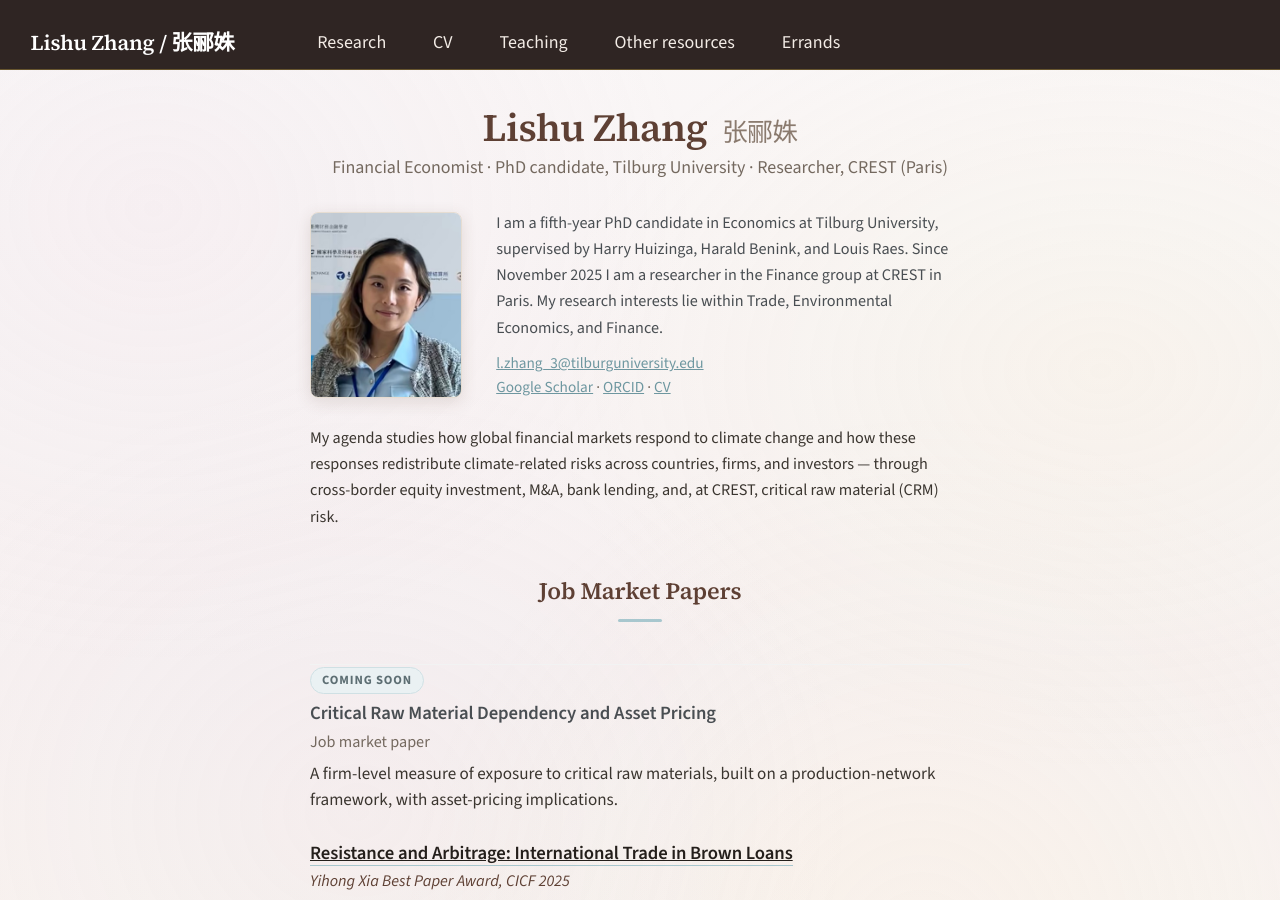
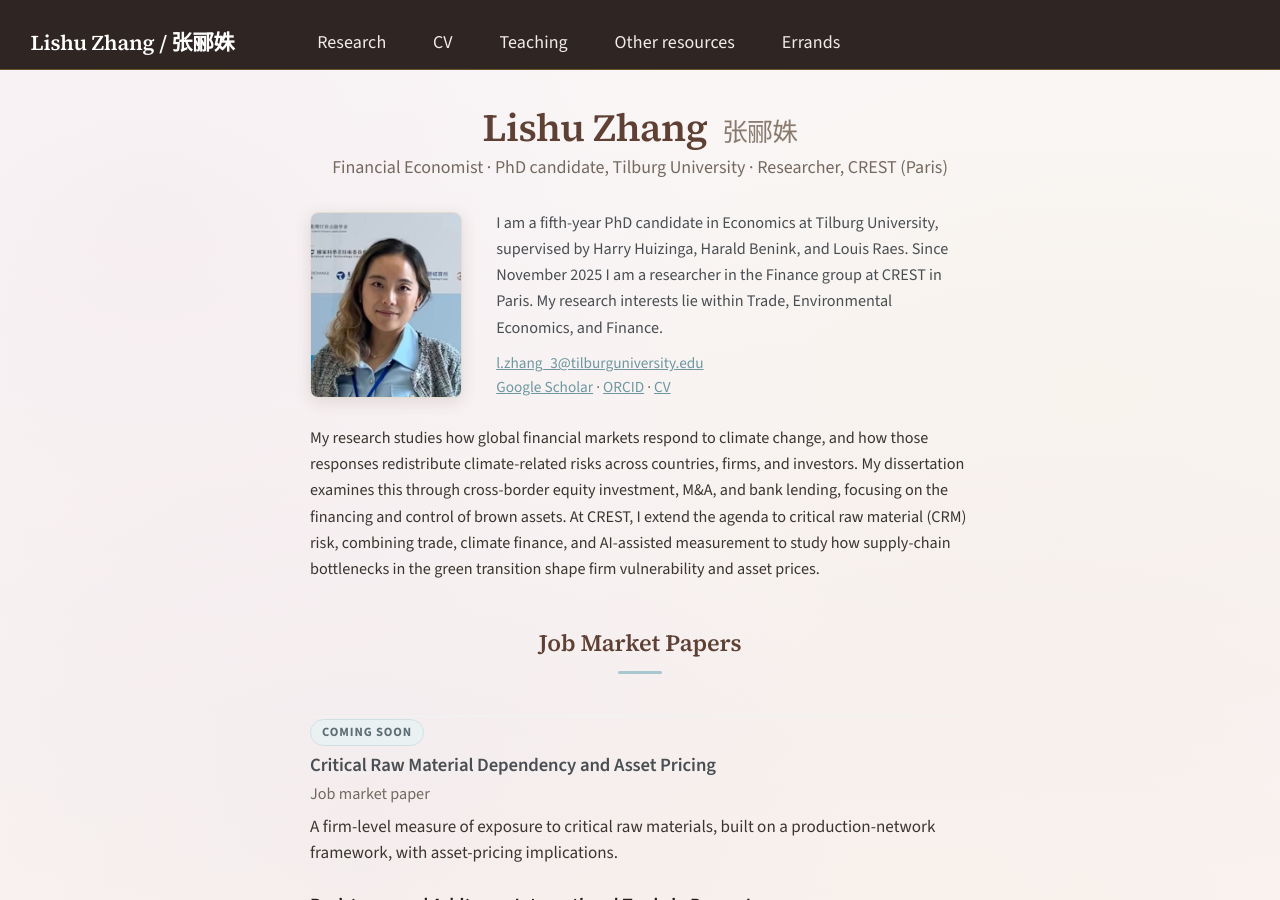
Before and after one commit to LishuZ/LishuZ.github.io, a Jekyll site: the page built from _pages/about.md, in a window 1280 px wide and 900 px high. Built offline with Jekyll 4.4.1, drawn with Linux system fonts in a browser that asks for light colours.

Commit message:
Polish research-agenda paragraph on homepage
Co-Authored-By: Claude Opus 4.8 (1M context) <noreply@anthropic.com>

```diff
--- a/_pages/about.md
+++ b/_pages/about.md
@@ -88,7 +88,7 @@ author_profile: false
   </div>
 </div>
 
-<p class="intro-extra">My agenda studies how global financial markets respond to climate change and how these responses redistribute climate-related risks across countries, firms, and investors — through cross-border equity investment, M&amp;A, bank lending, and, at CREST, critical raw material (CRM) risk.</p>
+<p class="intro-extra">My research studies how global financial markets respond to climate change, and how those responses redistribute climate-related risks across countries, firms, and investors. My dissertation examines this through cross-border equity investment, M&amp;A, and bank lending, focusing on the financing and control of brown assets. At CREST, I extend the agenda to critical raw material (CRM) risk, combining trade, climate finance, and AI-assisted measurement to study how supply-chain bottlenecks in the green transition shape firm vulnerability and asset prices.</p>
 
 <h2 class="home-h2">Job Market Papers</h2>
 
```
